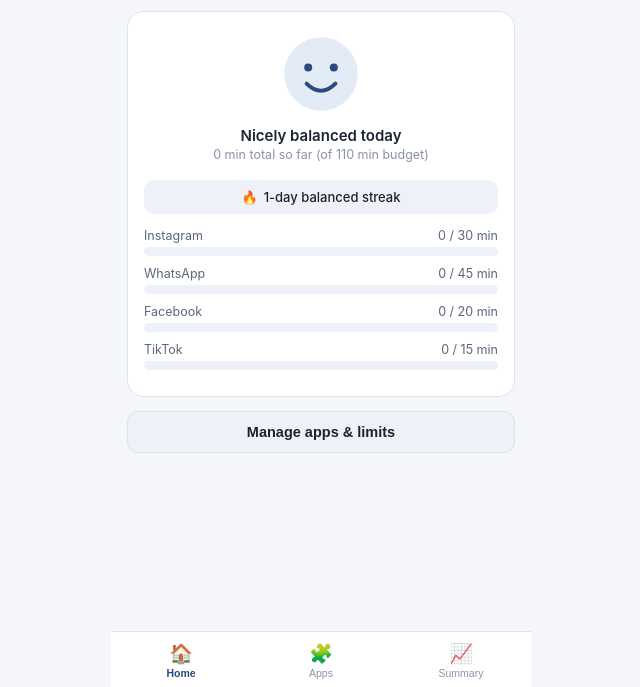
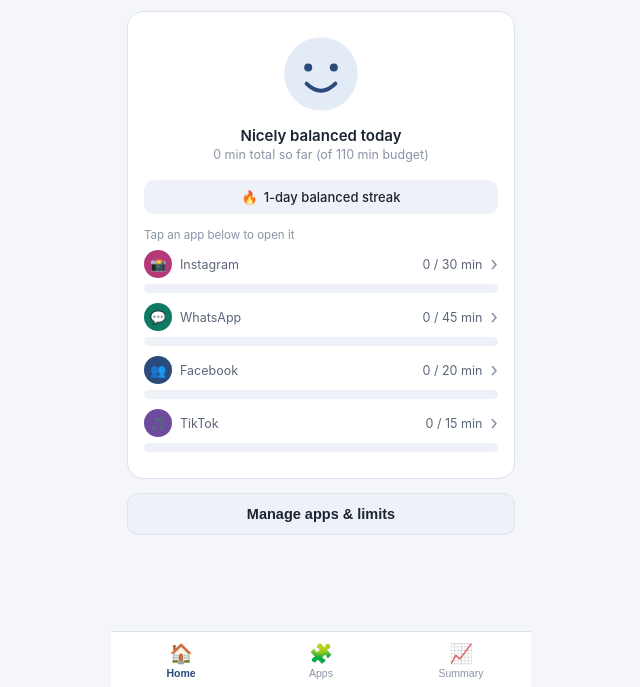
Before and after one commit to tulasi68/11, a plain HTML site: page index.html in a window 1280 px wide. Shown: the part 113-800 px from the top of the page, without its empty margins (319-959 px from the left). Drawn offline with Linux system fonts and the light colour scheme.

Commit message:
Update index.html

```diff
--- a/index.html
+++ b/index.html
@@ -89,6 +89,7 @@
         <p class="mood-sub" id="mood-sub">0 min total so far</p>
       </div>
       <div class="streak"><span>🔥</span><span id="streak-text">1-day balanced streak</span></div>
+      <p style="font-size:11.5px; color:var(--text-muted); margin:0 0 8px;">Tap an app below to open it</p>
       <div id="home-bars"></div>
     </div>
 
@@ -207,8 +208,13 @@
   var max = Math.max.apply(null, state.apps.map(function(a){return a.limit;})) || 1;
   document.getElementById("home-bars").innerHTML = state.apps.map(function(a,i){
     var pct = Math.min(100, Math.round(a.today / a.limit * 100)) || 0;
-    return '<div class="bar-row"><div class="lbl"><span>'+a.name+'</span><span>'+a.today+' / '+a.limit+' min</span></div>'+
-      '<div class="bar-track"><div class="bar-fill" style="width:'+pct+'%; background:'+COLORS[i%COLORS.length]+';"></div></div></div>';
+    return '<div class="bar-row">'+
+      '<div style="display:flex; align-items:center; gap:8px;">'+
+        '<span class="app-icon" style="width:28px; height:28px; font-size:13px; background:'+COLORS[i%COLORS.length]+'; flex-shrink:0;">'+(ICONS[a.name]||"📱")+'</span>'+
+        '<div class="lbl" style="flex:1; margin:0;"><span>'+a.name+'</span><span>'+a.today+' / '+a.limit+' min</span></div>'+
+        '<span style="font-size:20px; color:var(--text-muted); flex-shrink:0;">›</span>'+
+      '</div>'+
+      '<div class="bar-track" style="margin-top:6px;"><div class="bar-fill" style="width:'+pct+'%; background:'+COLORS[i%COLORS.length]+';"></div></div></div>';
   }).join("");
 }
 
```
